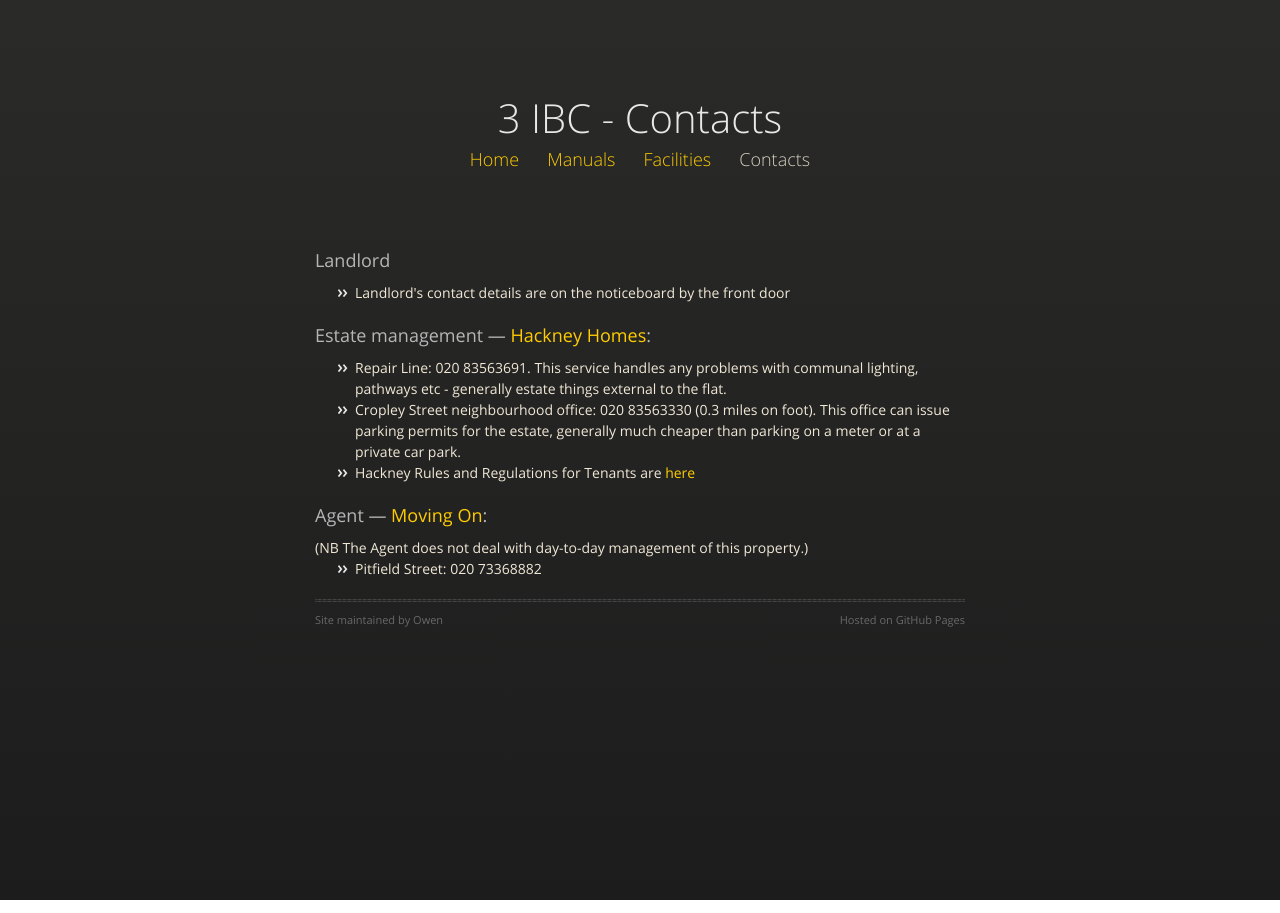
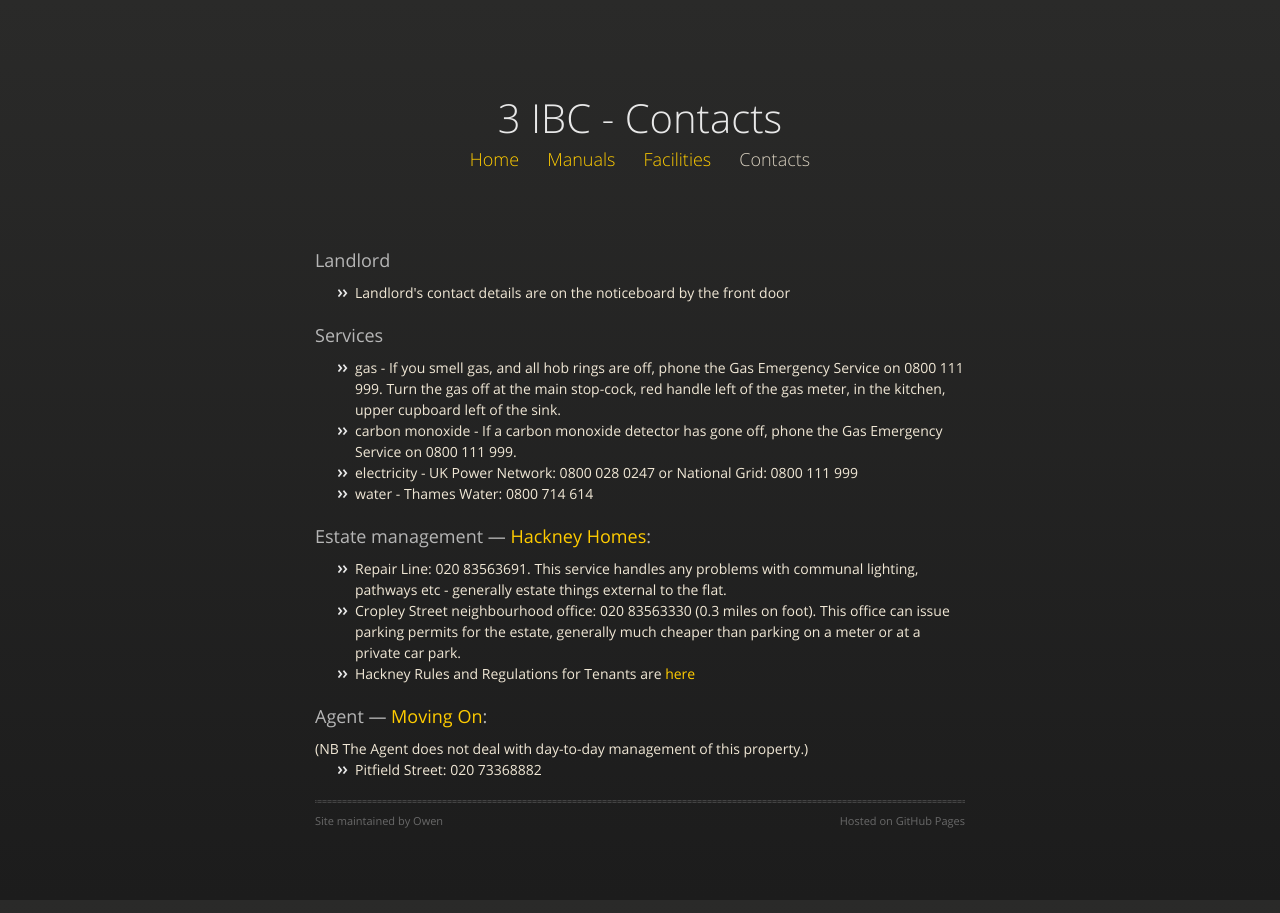
Before and after one commit to owenlydiard/3ibc, a Jekyll site: the page built from contacts.html, in a window 1280 px wide. Built offline with Jekyll 4.4.1, drawn with Linux system fonts in a browser that asks for light colours; nearby versions of some CDN libraries.

Commit message:
More numbers added.

```diff
--- a/contacts.html
+++ b/contacts.html
@@ -7,6 +7,14 @@
 <h3>Landlord</h3>
 <ul>
 <li>Landlord's contact details are on the noticeboard by the front door</li>
+</ul>
+
+<h3>Services</h3>
+<ul>
+<li>gas - If you smell gas, and all hob rings are off, phone the Gas Emergency Service on 0800 111 999. Turn the gas off at the main stop-cock, red handle left of the gas meter, in the kitchen, upper cupboard left of the sink.</li>
+<li>carbon monoxide - If a carbon monoxide detector has gone off, phone the Gas Emergency Service on 0800 111 999.</li>
+<li>electricity - UK Power Network: 0800 028 0247 or National Grid: 0800 111 999</li>
+<li>water - Thames Water: 0800 714 614</li>
 </ul>
 
 <h3>Estate management &mdash; <a href="http://www.hackneyhomes.org.uk/">Hackney Homes</a>:</h3>
```
